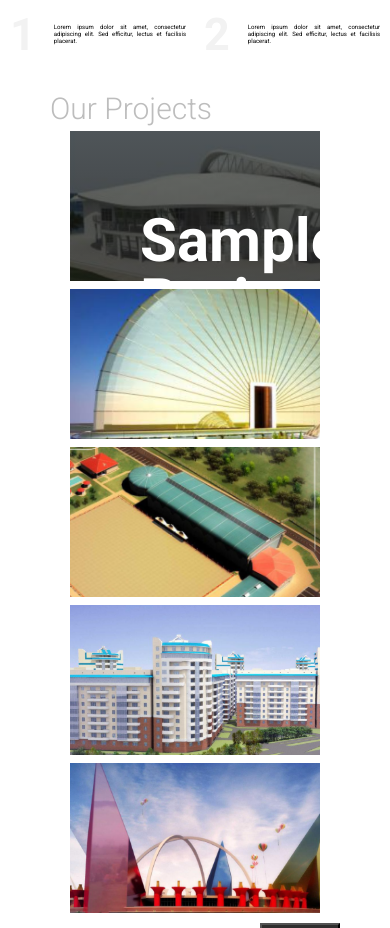
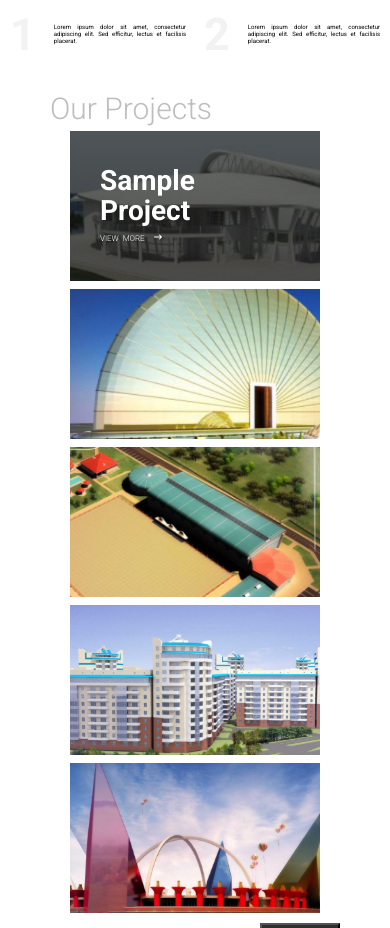
Before and after one commit to mahnoorashfaq/class-assignment-1, a Next.js app: page / in a window 390 px wide. Shown: the part 1080-2008 px from the top of the page. Built offline with nearby package versions, Linux system fonts and the light colour scheme.

Commit message:
few changes

```diff
--- a/src/app/projectmedia.css
+++ b/src/app/projectmedia.css
@@ -37,6 +37,18 @@
         width: 575px;
         height: 300px;
       }
+      .item1 p {
+        padding-left: 70px;
+        padding-top: 75px;
+        font-size: 55px;
+        line-height: 58px;
+      }
+      .item1 a {
+        font-weight: 300;
+        padding-left: 70px;
+        line-height: 45px;
+        font-size: 15px;
+      }
       .item2{
         width: 575px;
         height: 300px;
@@ -65,6 +77,18 @@
     .item1{
       width: 525px;
       height: 300px;
+    }
+    .item1 p {
+      padding-left: 60px;
+      padding-top: 70px;
+      font-size: 50px;
+      line-height: 50px;
+    }
+    .item1 a {
+      font-weight: 300;
+      padding-left: 60px;
+      line-height: 43px;
+      font-size: 14px;
     }
     .item2{
       width: 525px;
@@ -107,6 +131,17 @@
     .item1{
       width: 475px;
       height: 255px;
+    }
+    .item1 p {
+      padding-left: 60px;
+      padding-top: 65px;
+      font-size: 45px;
+      line-height: 45px;
+    }
+    .item1 a {
+      padding-left: 60px;
+      line-height: 40px;
+      font-size: 13px;
     }
     .item2{
       width: 475px;
@@ -167,6 +202,17 @@
       width: 500px;
       height: 255px;
     }
+    .item1 p {
+      padding-left: 50px;
+      padding-top: 65px;
+      font-size: 45px;
+      line-height: 45px;
+    }
+    .item1 a {
+      padding-left: 50px;
+      line-height: 38px;
+      font-size: 12px;
+    }
     .item2{
       width: 500px;
       height: 255px;
@@ -209,6 +255,17 @@
       width: 400px;
       height: 200px;
     }
+    .item1 p {
+      padding-left: 40px;
+      padding-top: 45px;
+      font-size: 40px;
+      line-height: 43px;
+    }
+    .item1 a {
+      padding-left: 40px;
+      line-height: 33px;
+      font-size: 11px;
+    }
     .item2{
       width: 400px;
       height: 220px;
@@ -240,6 +297,17 @@
     .item1{
       width: 350px;
       height: 200px;
+    }
+    .item1 p {
+      padding-left: 35px;
+      padding-top: 45px;
+      font-size: 35px;
+      line-height: 38px;
+    }
+    .item1 a {
+      padding-left: 35px;
+      line-height: 28px;
+      font-size: 10px;
     }
     .item2{
         width: 350px;
@@ -276,6 +344,17 @@
     .item1{
       width: 300px;
       height: 180px;
+    }
+    .item1 p {
+      padding-left: 35px;
+      padding-top: 42px;
+      font-size: 32px;
+      line-height: 35px;
+    }
+    .item1 a {
+      padding-left: 35px;
+      line-height: 26px;
+      font-size: 9.5px;
     }
     .item2{
         width: 300px;
@@ -317,6 +396,17 @@
       width: 250px;
       height: 150px;
     }
+    .item1 p {
+      padding-left: 30px;
+      padding-top: 35px;
+      font-size: 28px;
+      line-height: 30px;
+    }
+    .item1 a {
+      padding-left: 30px;
+      line-height: 22px;
+      font-size: 8px;
+    }
     .item2{
         width: 250px;
         height: 150px;
@@ -355,6 +445,17 @@
     .item1{
       width: 250px;
       height: 120px;
+    }
+    .item1 p {
+      padding-left: 30px;
+      padding-top: 30px;
+      font-size: 25px;
+      line-height: 25px;
+    }
+    .item1 a {
+      padding-left: 30px;
+      line-height: 19px;
+      font-size: 7px;
     }
     .item2{
         width: 250px;
@@ -395,6 +496,17 @@
       width: 250px;
       height: 100px;
     }
+    .item1 p {
+      padding-left: 25px;
+      padding-top: 25px;
+      font-size: 20px;
+      line-height: 20px;
+    }
+    .item1 a {
+      padding-left: 25px;
+      line-height: 15px;
+      font-size: 6px;
+    }
     .item2{
         width: 250px;
         height: 100px;
@@ -424,6 +536,17 @@
         row-gap: 5px;
       }
     .pro-heading{
-        font-size: 15px;
+        font-size: 17px;
+      }
+      .item1 p {
+        padding-left: 20px;
+        padding-top: 20px;
+        font-size: 18px;
+        line-height: 20px;
+      }
+      .item1 a {
+        padding-left: 20px;
+        line-height: 10px;
+        font-size: 5px;
       }
 }
--- a/src/component/project.tsx
+++ b/src/component/project.tsx
@@ -7,14 +7,14 @@ export default function Project(){
   <div className="item1">
     <p>Sample <br />
     Project</p>
-    <a href='/project'>View&nbsp; More&nbsp;&nbsp;&nbsp;&nbsp;&nbsp;<FaArrowRightLong /></a>
+    <a href="/project">View&nbsp; More&nbsp;&nbsp;&nbsp;&nbsp;&nbsp;<FaArrowRightLong /></a>
   </div>
   <div className="item2"></div>
   <div className="item3"></div>
   <div className="item4"></div>
   <div className="item5"></div>
  </div>
- <button className="all-pro-btn"><a href='/project'>All Projects&nbsp;&nbsp;&nbsp;<FaArrowRightLong /></a></button>
+ <button className="all-pro-btn"><a href="/project">All Projects&nbsp;&nbsp;&nbsp;<FaArrowRightLong /></a></button>
     </section>
   )
 }
```
Also changed, not shown: src/app/mediaquery.css (+0 -9 lines), tailwind.config.ts (+0 -10 lines).
